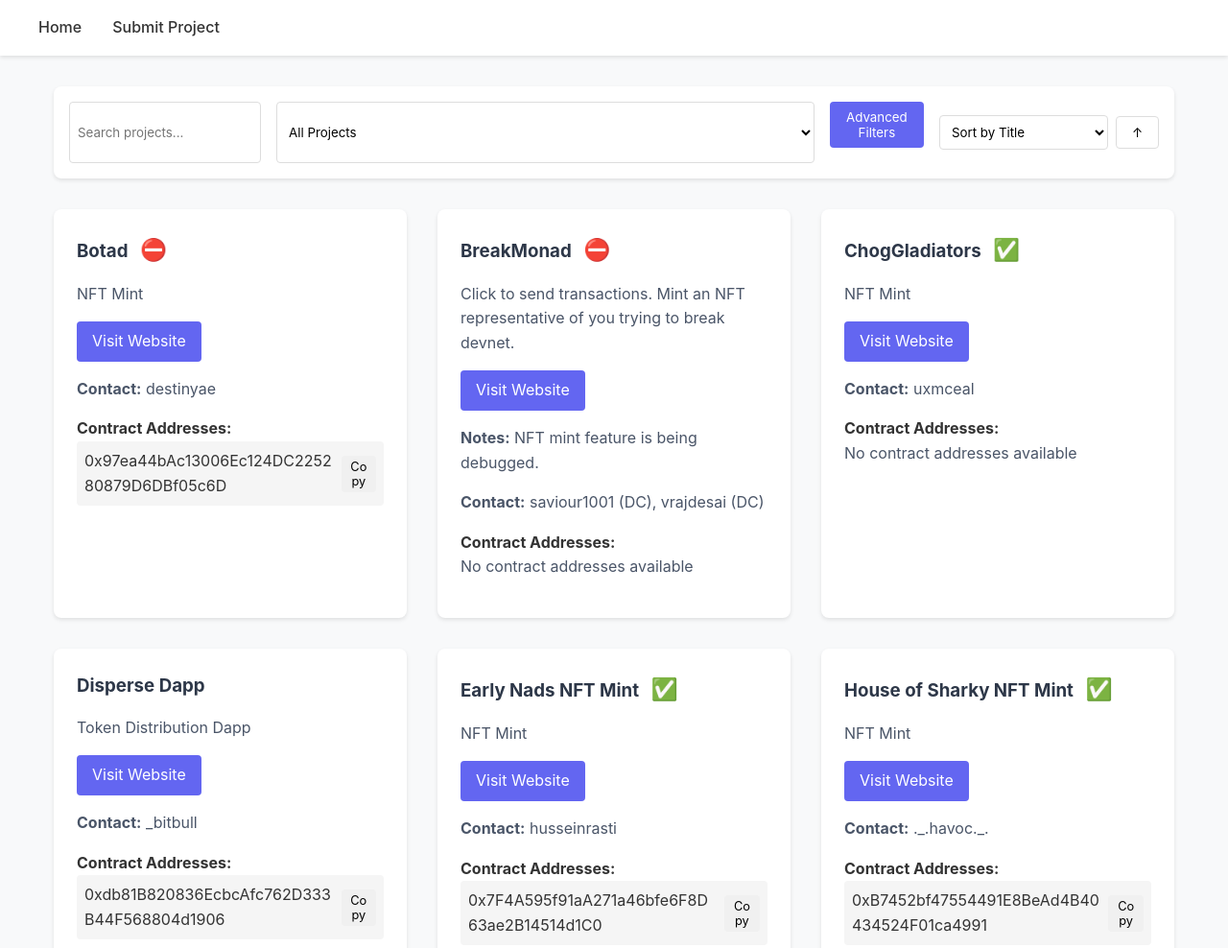
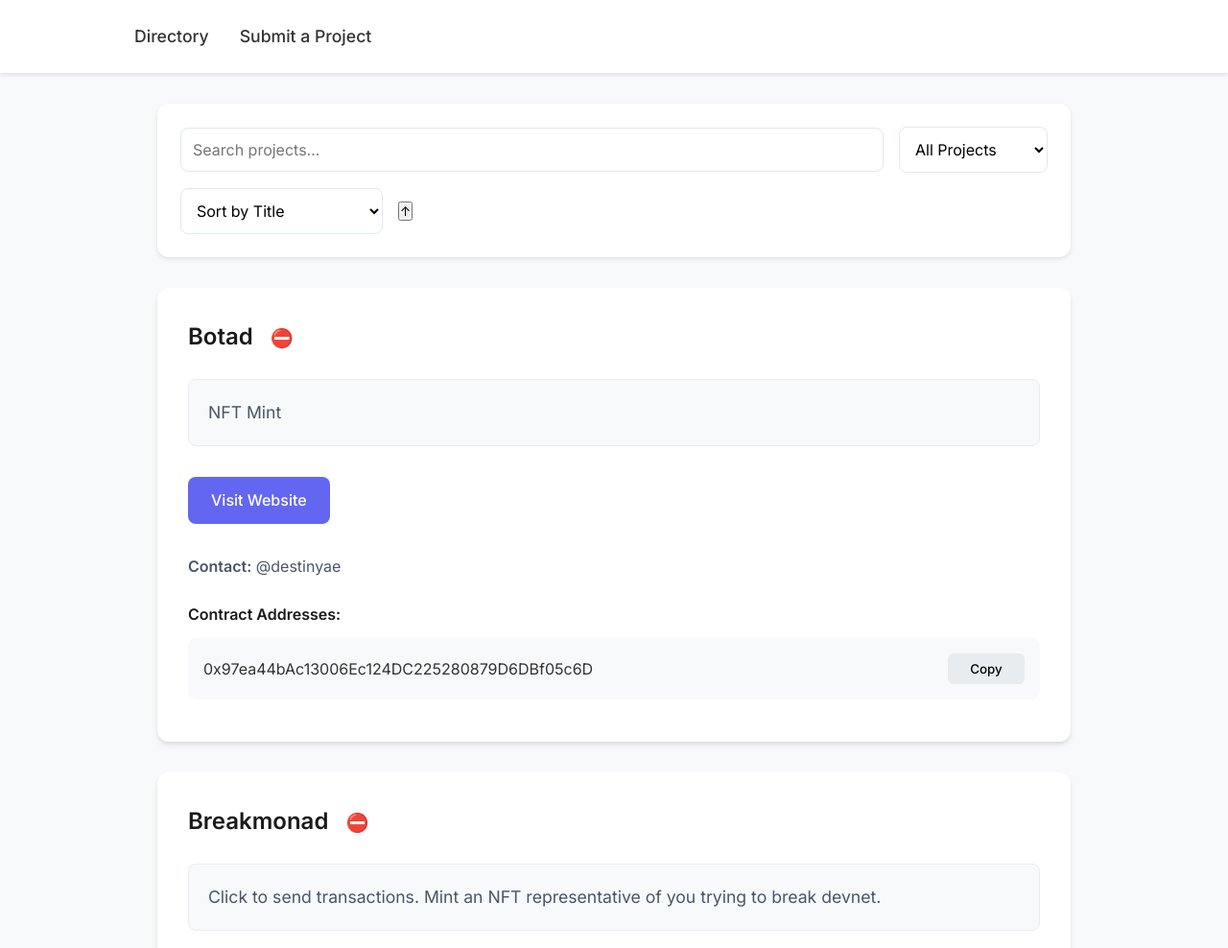
Before and after one commit to btcbarry/Monad-Directory, a plain HTML site: page index.html in a window 1280 px wide. Shown: the top 988 px of the page at 96% size. Drawn offline with Linux system fonts and the light colour scheme.

Commit message:
Update index.html

```diff
--- a/index.html
+++ b/index.html
@@ -4,12 +4,15 @@
     <meta charset="UTF-8">
     <meta name="viewport" content="width=device-width, initial-scale=1.0">
     <title>Monad Directory</title>
+    <link rel="preconnect" href="https://fonts.googleapis.com">
+    <link rel="preconnect" href="https://fonts.gstatic.com" crossorigin>
+    <link href="https://fonts.googleapis.com/css2?family=Inter:wght@400;500;600&display=swap" rel="stylesheet">
     <style>
         * {
             margin: 0;
             padding: 0;
             box-sizing: border-box;
-            font-family: -apple-system, BlinkMacSystemFont, 'Segoe UI', Roboto, Oxygen, Ubuntu, Cantarell, sans-serif;
+            font-family: 'Inter', -apple-system, BlinkMacSystemFont, sans-serif;
         }
 
         body {
@@ -20,7 +23,7 @@
 
         nav {
             background-color: white;
-            padding: 1rem;
+            padding: 1.5rem;
             position: sticky;
             top: 0;
             box-shadow: 0 2px 4px rgba(0,0,0,0.1);
@@ -31,7 +34,7 @@
             list-style: none;
             display: flex;
             gap: 2rem;
-            max-width: 1200px;
+            max-width: 1000px;
             margin: 0 auto;
         }
 
@@ -39,83 +42,195 @@
             text-decoration: none;
             color: #333;
             font-weight: 500;
+            font-size: 1.1rem;
         }
 
         .container {
-            max-width: 1200px;
+            max-width: 1000px;
             margin: 2rem auto;
-            padding: 0 1rem;
+            padding: 0 1.5rem;
         }
 
         .projects-grid {
-            display: grid;
-            grid-template-columns: repeat(auto-fill, minmax(300px, 1fr));
+            display: flex;
+            flex-direction: column;
             gap: 2rem;
-            margin-top: 2rem;
         }
 
         .project-card {
             background: white;
-            border-radius: 8px;
-            padding: 1.5rem;
-            box-shadow: 0 2px 4px rgba(0,0,0,0.1);
-            transition: transform 0.2s;
+            border-radius: 12px;
+            padding: 2rem;
+            box-shadow: 0 4px 6px -1px rgba(0, 0, 0, 0.1), 0 2px 4px -1px rgba(0, 0, 0, 0.06);
+            transition: transform 0.2s, box-shadow 0.2s;
+            width: 100%;
         }
 
         .project-card:hover {
             transform: translateY(-2px);
-            box-shadow: 0 4px 8px rgba(0,0,0,0.15);
+            box-shadow: 0 10px 15px -3px rgba(0, 0, 0, 0.1), 0 4px 6px -2px rgba(0, 0, 0, 0.05);
         }
 
-        .project-card h3 {
-            margin-bottom: 1rem;
-            color: #2d3748;
+        .project-header {
+            display: flex;
+            align-items: center;
+            justify-content: space-between;
+            margin-bottom: 1.5rem;
         }
 
-        .project-card p {
-            margin-bottom: 1rem;
+        .project-header h3 {
+            font-size: 1.5rem;
+            color: #1a1a1a;
+            font-weight: 600;
+        }
+
+        .project-description {
+            background: #f8f9fa;
+            border-radius: 8px;
+            padding: 1.25rem;
+            margin: 1rem 0;
+            border: 1px solid #e9ecef;
+            font-size: 1.1rem;
             color: #4a5568;
         }
 
         .button {
             display: inline-block;
-            padding: 0.5rem 1rem;
+            padding: 0.75rem 1.5rem;
             background-color: #6366f1;
             color: white;
             text-decoration: none;
-            border-radius: 4px;
-            margin-bottom: 1rem;
-            border: none;
-            cursor: pointer;
+            border-radius: 8px;
+            font-weight: 500;
+            transition: background-color 0.2s;
+            margin: 1rem 0;
         }
 
         .button:hover {
             background-color: #4f46e5;
         }
 
+        .contract-address {
+            display: flex;
+            justify-content: space-between;
+            align-items: center;
+            background: #f8f9fa;
+            padding: 1rem;
+            border-radius: 8px;
+            margin: 0.75rem 0;
+            font-family: 'SF Mono', 'Consolas', monospace;
+        }
+
+        .copy-button {
+            background: #e9ecef;
+            border: none;
+            padding: 0.5rem 1rem;
+            border-radius: 6px;
+            cursor: pointer;
+            font-weight: 500;
+            transition: background-color 0.2s;
+            margin-left: 1rem;
+            min-width: 80px;
+        }
+
+        .copy-button:hover {
+            background: #dee2e6;
+        }
+
+        .status-indicator {
+            display: inline-block;
+            margin-left: 0.75rem;
+            font-size: 1.2rem;
+        }
+
+        .controls-section {
+            background: white;
+            padding: 1.5rem;
+            border-radius: 12px;
+            margin-bottom: 2rem;
+            box-shadow: 0 2px 4px rgba(0,0,0,0.1);
+        }
+
+        .filters {
+            display: flex;
+            gap: 1rem;
+            align-items: center;
+            flex-wrap: wrap;
+        }
+
+        .search-input {
+            padding: 0.75rem;
+            border: 1px solid #e2e8f0;
+            border-radius: 8px;
+            font-size: 1rem;
+            flex: 1;
+            min-width: 200px;
+        }
+
+        .filter-select, .sort-select {
+            padding: 0.75rem;
+            border: 1px solid #e2e8f0;
+            border-radius: 8px;
+            background: white;
+            font-size: 1rem;
+            min-width: 150px;
+        }
+
+        .sort-controls {
+            display: flex;
+            gap: 1rem;
+            align-items: center;
+            margin-top: 1rem;
+        }
+
         .form-section {
-            display: none;
+            max-width: 800px;
+            margin: 2rem auto;
+            padding: 2rem;
             background: white;
-            padding: 2rem;
-            border-radius: 8px;
-            box-shadow: 0 2px 4px rgba(0,0,0,0.1);
+            border-radius: 12px;
+            box-shadow: 0 4px 6px -1px rgba(0, 0, 0, 0.1);
+        }
+
+        .form-section h2 {
+            margin-bottom: 2rem;
+            color: #1a1a1a;
+            font-size: 1.8rem;
         }
 
         .form-group {
             margin-bottom: 1.5rem;
         }
 
-        label {
+        .form-group label {
             display: block;
             margin-bottom: 0.5rem;
             font-weight: 500;
+            color: #4a5568;
         }
 
-        input, textarea, select {
+        .checkbox-group {
+            display: flex;
+            align-items: center;
+            gap: 0.5rem;
+        }
+
+        .checkbox-group input[type="checkbox"] {
+            width: auto;
+        }
+
+        input, textarea {
             width: 100%;
-            padding: 0.5rem;
-            border: 1px solid #ddd;
-            border-radius: 4px;
+            padding: 0.75rem;
+            border: 1px solid #e2e8f0;
+            border-radius: 8px;
+            font-size: 1rem;
+            transition: border-color 0.2s;
+        }
+
+        input:focus, textarea:focus {
+            outline: none;
+            border-color: #6366f1;
         }
 
         .success-message {
@@ -123,133 +238,37 @@
             background-color: #10B981;
             color: white;
             padding: 1rem;
-            border-radius: 4px;
+            border-radius: 8px;
             margin-top: 1rem;
         }
 
-        .controls-section {
-            background: white;
-            padding: 1rem;
-            border-radius: 8px;
-            margin-bottom: 2rem;
-            box-shadow: 0 2px 4px rgba(0,0,0,0.1);
-            display: flex;
-            justify-content: space-between;
-            align-items: center;
-            flex-wrap: wrap;
-            gap: 1rem;
+        .project-notes {
+            margin: 1rem 0;
+            color: #4a5568;
         }
 
-        .filters {
-            display: flex;
-            gap: 1rem;
-            flex: 1;
+        .project-contact {
+            margin: 1rem 0;
+            color: #4a5568;
         }
 
-        .search-input {
-            padding: 0.5rem;
-            border: 1px solid #ddd;
-            border-radius: 4px;
-            min-width: 200px;
-            flex: 1;
+        .contract-section {
+            margin-top: 1.5rem;
         }
 
-        .filter-select, .sort-select {
-            padding: 0.5rem;
-            border: 1px solid #ddd;
-            border-radius: 4px;
-            background: white;
-        }
-
-        .sort-controls {
-            display: flex;
-            gap: 0.5rem;
-            align-items: center;
-        }
-
-        .sort-direction {
-            padding: 0.5rem 1rem;
-            border: 1px solid #ddd;
-            border-radius: 4px;
-            background: white;
-            cursor: pointer;
-        }
-
-        .copy-button {
-            background: #f0f0f0;
-            border: none;
-            padding: 4px 8px;
-            border-radius: 4px;
-            cursor: pointer;
-            font-size: 0.8rem;
-            margin-left: 8px;
-        }
-
-        .copy-button:hover {
-            background: #e0e0e0;
-        }
-
-        .contract-address {
-            font-family: monospace;
-            background: #f5f5f5;
-            padding: 0.5rem;
-            border-radius: 4px;
-            word-break: break-all;
-            margin-bottom: 0.5rem;
-            display: flex;
-            justify-content: space-between;
-            align-items: center;
-        }
-
-        .advanced-filters {
-            background: white;
-            padding: 1rem;
-            border-radius: 8px;
-            margin-bottom: 1rem;
-            box-shadow: 0 2px 4px rgba(0,0,0,0.1);
-            display: none;
-        }
-
-        .advanced-filters.show {
+        .contract-section strong {
             display: block;
-        }
-
-        .filter-group {
-            margin-bottom: 1rem;
-        }
-
-        .tag-filter {
-            display: inline-block;
-            padding: 4px 8px;
-            margin: 4px;
-            background: #f0f0f0;
-            border-radius: 4px;
-            cursor: pointer;
-        }
-
-        .tag-filter.active {
-            background: #6366f1;
-            color: white;
-        }
-
-        .status-indicator {
-            display: inline-block;
-            margin-left: 8px;
-            font-size: 1.2em;
+            margin-bottom: 0.75rem;
+            color: #1a1a1a;
         }
 
         @media (max-width: 768px) {
-            .controls-section {
-                flex-direction: column;
-                align-items: stretch;
-            }
-
             .filters {
                 flex-direction: column;
             }
 
-            .projects-grid {
-                grid-template-columns: 1fr;
+            .search-input, .filter-select, .sort-select {
+                width: 100%;
             }
         }
     </style>
@@ -257,12 +276,13 @@
 <body>
     <nav>
         <ul>
-            <li><a href="#" onclick="showDirectory()">Home</a></li>
-            <li><a href="#" onclick="showSubmitForm()">Submit Project</a></li>
+            <li><a href="#" onclick="showDirectory(); return false;">Directory</a></li>
+            <li><a href="#" onclick="showSubmitForm(); return false;">Submit a Project</a></li>
         </ul>
     </nav>
 
     <div class="container">
+        <div id="directory">
             <div class="controls-section">
                 <div class="filters">
                     <input
@@ -276,9 +296,6 @@
                         <option value="true">On Devnet</option>
                         <option value="false">Not on Devnet</option>
                     </select>
-                <button id="toggleAdvancedFilters" class="button">
-                    Advanced Filters
-                </button>
                 </div>
                 <div class="sort-controls">
                     <select id="sortField" class="sort-select">
@@ -290,35 +307,19 @@
                     <button id="sortDirection" class="sort-direction">↑</button>
                 </div>
             </div>
-
-        <div id="advancedFilters" class="advanced-filters">
-            <div class="filter-group">
-                <h4>Project Types</h4>
-                <div id="projectTypeTags"></div>
-            </div>
-            <div class="filter-group">
-                <h4>Contract Status</h4>
-                <div id="contractTags">
-                    <span class="tag-filter" data-filter="hasContract">Has Contract</span>
-                    <span class="tag-filter" data-filter="noContract">No Contract</span>
-                </div>
-            </div>
+            <div class="projects-grid"></div>
         </div>
 
-        <div id="directory" class="projects-grid"></div>
-
-        <div id="submit-form" class="form-section">
-            <h2>Submit New Project</h2>
+        <div id="submit-form" class="form-section" style="display: none;">
+            <h2>Submit a Project</h2>
             <form id="projectForm" onsubmit="handleSubmit(event)">
                 <div class="form-group">
                     <label for="title">Project Title</label>
                     <input type="text" id="title" required>
                 </div>
-                <div class="form-group">
-                    <label for="isOnDevnet">
+                <div class="form-group checkbox-group">
                     <input type="checkbox" id="isOnDevnet">
-                        Project is on Devnet
-                    </label>
+                    <label for="isOnDevnet">Is the project live on devnet?</label>
                 </div>
                 <div class="form-group">
                     <label for="website">Website URL</label>
@@ -326,11 +327,11 @@
                 </div>
                 <div class="form-group">
                     <label for="description">Description</label>
-                    <textarea id="description" required></textarea>
+                    <textarea id="description" required rows="4"></textarea>
                 </div>
                 <div class="form-group">
                     <label for="notes">Notes (Optional)</label>
-                    <textarea id="notes"></textarea>
+                    <textarea id="notes" rows="3"></textarea>
                 </div>
                 <div class="form-group">
                     <label for="contact">Contact Information</label>
@@ -338,7 +339,7 @@
                 </div>
                 <div class="form-group">
                     <label for="contracts">Contract Addresses (one per line)</label>
-                    <textarea id="contracts" placeholder="0x..."></textarea>
+                    <textarea id="contracts" rows="3" placeholder="0x..."></textarea>
                 </div>
                 <button type="submit" class="button">Submit Project</button>
             </form>
@@ -366,14 +367,21 @@
             const devnetStatus = project.isOnDevnet === true ? '✅' :
                                project.isOnDevnet === false ? '⛔️' : '';
 
+            const formattedTitle = project.title.split(' ')
+                .map(word => word.charAt(0).toUpperCase() + word.slice(1).toLowerCase())
+                .join(' ');
+
+            const contactDisplay = Array.isArray(project.contact)
+                ? project.contact.map(c => `@${c}`).join(', ')
+                : `@${project.contact}`;
+
             const contractAddresses = project.relatedContractAddresses.length
                 ? project.relatedContractAddresses.map(addr => `
                     <div class="contract-address">
                         <span>${addr}</span>
-                        <button
-                            class="copy-button"
-                            onclick="copyToClipboard('${addr}', this)"
-                        >Copy</button>
+                        <button class="copy-button" onclick="copyToClipboard('${addr}', this)">
+                            Copy
+                        </button>
                     </div>
                 `).join('')
                 : '<p>No contract addresses available</p>';
@@ -381,46 +389,20 @@
             return `
                 <div class="project-card">
                     <div class="project-header">
-                        <h3>${project.title} <span class="status-indicator">${devnetStatus}</span></h3>
+                        <h3>${formattedTitle} <span class="status-indicator">${devnetStatus}</span></h3>
                     </div>
-                    <p>${project.description}</p>
+                    <div class="project-description">
+                        ${project.description}
+                    </div>
                     <a href="${project.website}" class="button" target="_blank">Visit Website</a>
-                    ${project.notes ? `<p><strong>Notes:</strong> ${project.notes}</p>` : ''}
-                    <p><strong>Contact:</strong> ${Array.isArray(project.contact) ? project.contact.join(', ') : project.contact}</p>
+                    ${project.notes ? `<p class="project-notes"><strong>Notes:</strong> ${project.notes}</p>` : ''}
+                    <p class="project-contact"><strong>Contact:</strong> ${contactDisplay}</p>
                     <div class="contract-section">
                         <strong>Contract Addresses:</strong>
                         ${contractAddresses}
                     </div>
                 </div>
             `;
-        }
-
-        function initializeAdvancedFilters() {
-            const projectTypes = new Set();
-            projectsData.forEach(project => {
-                if (project.description.toLowerCase().includes('nft')) projectTypes.add('NFT');
-                if (project.description.toLowerCase().includes('dex')) projectTypes.add('DEX');
-                if (project.description.toLowerCase().includes('game')) projectTypes.add('Game');
-                if (project.description.toLowerCase().includes('bot')) projectTypes.add('Bot');
-            });
-
-            const projectTypeTags = document.getElementById('projectTypeTags');
-            projectTypeTags.innerHTML = Array.from(projectTypes).map(type =>
-                `<span class="tag-filter" data-filter="type-${type.toLowerCase()}">${type}</span>`
-            ).join('');
-
-            document.querySelectorAll('.tag-filter').forEach(tag => {
-                tag.addEventListener('click', () => {
-                    tag.classList.toggle('active');
-                    const filter = tag.dataset.filter;
-                    if (tag.classList.contains('active')) {
-                        activeFilters.add(filter);
-                    } else {
-                        activeFilters.delete(filter);
-                    }
-                    applyFiltersAndSort();
-                });
-            });
         }
 
         async function loadProjects() {
@@ -430,8 +412,6 @@
                     throw new Error(`HTTP error! status: ${response.status}`);
                 }
                 projectsData = await response.json();
-                console.log('Loaded projects:', projectsData);
-                initializeAdvancedFilters();
                 applyFiltersAndSort();
             } catch (error) {
                 console.error('Error loading projects:', error);
@@ -446,7 +426,6 @@
         function applyFiltersAndSort() {
             let filteredProjects = [...projectsData];
 
-            // Apply search filter
             const searchTerm = document.getElementById('searchInput').value.toLowerCase();
             if (searchTerm) {
                 filteredProjects = filteredProjects.filter(project =>
@@ -456,7 +435,6 @@
                 );
             }
 
-            // Apply devnet filter
             const devnetFilter = document.getElementById('devnetFilter').value;
             if (devnetFilter !== 'all') {
                 filteredProjects = filteredProjects.filter(project =>
@@ -464,23 +442,6 @@
                 );
             }
 
-            // Apply advanced filters
-            if (activeFilters.size > 0) {
-                filteredProjects = filteredProjects.filter(project => {
-                    const desc = project.description.toLowerCase();
-                    return Array.from(activeFilters).every(filter => {
-                        if (filter === 'hasContract') return project.relatedContractAddresses.length > 0;
-                        if (filter === 'noContract') return project.relatedContractAddresses.length === 0;
-                        if (filter.startsWith('type-')) {
-                            const type = filter.replace('type-', '');
-                            return desc.includes(type);
-                        }
-                        return true;
-                    });
-                });
-            }
-
-            // Apply sorting
             const sortField = document.getElementById('sortField').value;
             filteredProjects.sort((a, b) => {
                 let valueA = a[sortField];
@@ -498,11 +459,11 @@
             });
 
             const directory = document.getElementById('directory');
-            directory.innerHTML = filteredProjects.map(renderProjectCard).join('');
+            directory.querySelector('.projects-grid').innerHTML = filteredProjects.map(renderProjectCard).join('');
         }
 
         function showDirectory() {
-            document.getElementById('directory').style.display = 'grid';
+            document.getElementById('directory').style.display = 'block';
             document.getElementById('submit-form').style.display = 'none';
         }
 
@@ -546,10 +507,6 @@
                 document.getElementById('sortDirection').textContent = sortAscending ? '↑' : '↓';
                 applyFiltersAndSort();
             });
-
-            document.getElementById('toggleAdvancedFilters').addEventListener('click', () => {
-                document.getElementById('advancedFilters').classList.toggle('show');
-            });
         });
     </script>
 </body>
```
Lines whose indentation alone changed are shown as unchanged.
